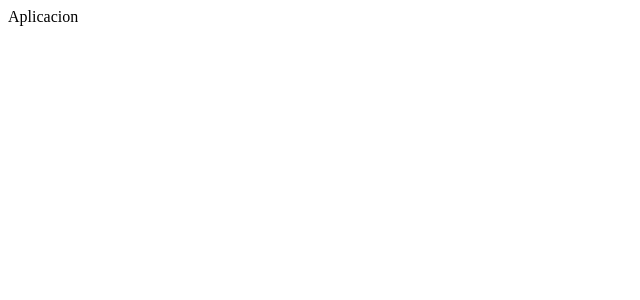
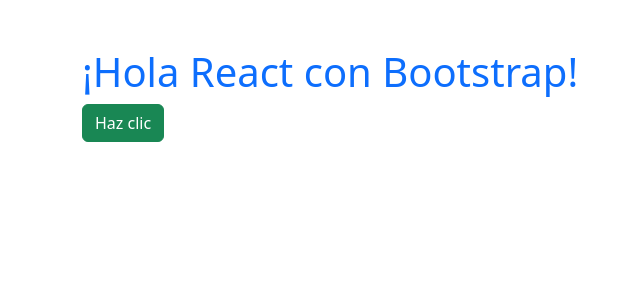
Before and after one commit to FacundoOrona/appConexionBackFront, a React (Vite) app in the folder front-ConexionBackend/: page / in a window 1280 px wide. Shown: the top 300 px of the page, without its empty margins (0-640 px from the left). Built offline with nearby package versions, Linux system fonts and the light colour scheme.

Commit message:
Implementacion e instalacion de boostrap

```diff
--- a/front-ConexionBackend/package.json
+++ b/front-ConexionBackend/package.json
@@ -10,6 +10,7 @@
     "preview": "vite preview"
   },
   "dependencies": {
+    "bootstrap": "^5.3.5",
     "react": "^19.0.0",
     "react-dom": "^19.0.0"
   },
--- a/front-ConexionBackend/src/Aplicacion.jsx
+++ b/front-ConexionBackend/src/Aplicacion.jsx
@@ -2,6 +2,11 @@
 
 export const Aplicacion = () => {
   return (
-    <div>Aplicacion</div>
+    <>
+    <div className="container mt-5">
+      <h1 className="text-primary">¡Hola React con Bootstrap!</h1>
+      <button className="btn btn-success">Haz clic</button>
+    </div>
+    </>
   )
 }
--- a/front-ConexionBackend/src/main.jsx
+++ b/front-ConexionBackend/src/main.jsx
@@ -1,6 +1,9 @@
 import { StrictMode } from 'react'
 import { createRoot } from 'react-dom/client'
 import { Aplicacion } from './Aplicacion'
+import 'bootstrap/dist/css/bootstrap.min.css'
+import 'bootstrap/dist/js/bootstrap.bundle.min.js'
+
 
 createRoot(document.getElementById('root')).render(
   <StrictMode>
```
Also changed, not shown: 1 other file (tests, documents, lock files or other folders).
